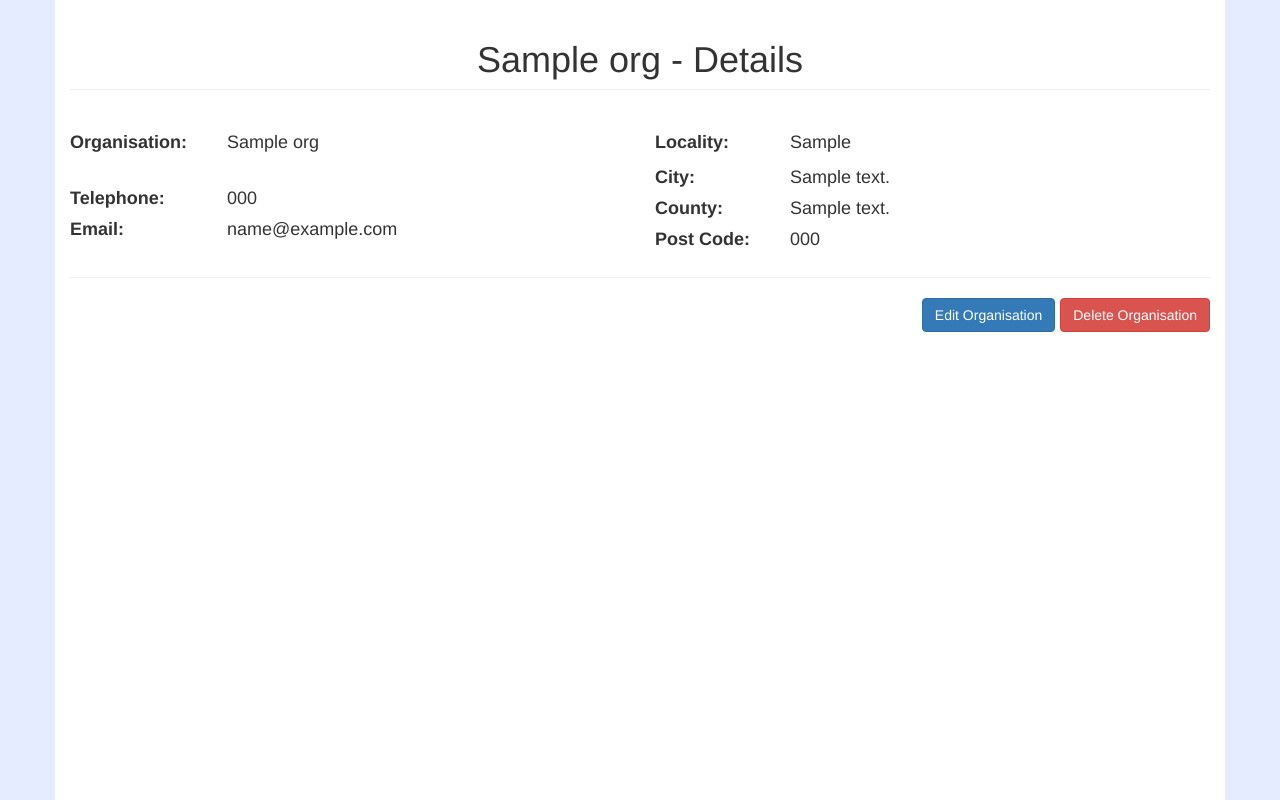
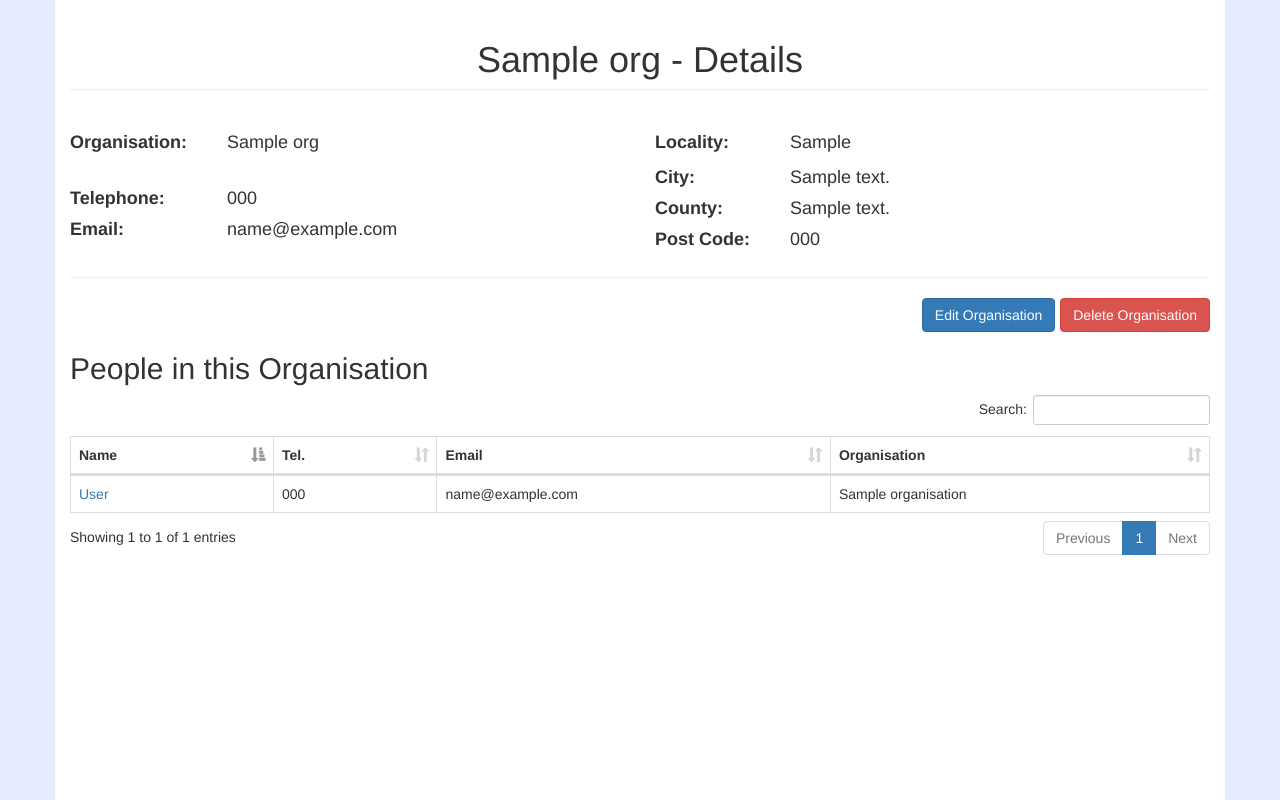
Before and after one commit to Alexceptional/Adm-Web-Assignment, a Django app: template addresses/templates/organisation.html in a window 1280 px wide. Run offline with Django 3.2, Linux system fonts and the light colour scheme; the template is opened without the code that fills it: most values are stand-ins (such as "Sample title", 1, 10 or a date in 2020); some libraries are stand-ins or nearby versions.

Commit message:
table for people in org

```diff
--- a/addresses/templates/home.html
+++ b/addresses/templates/home.html
@@ -50,7 +50,7 @@
                 <tbody>
                     {% for row in orgs %}
                         <tr>
-                            <td> {{ row.org_name }} </td>
+                            <td> <a href="{% url 'view_org' page_id=row.id %}" >{{ row.org_name }}</a> </td>
                             <td> {{ row.telephone }} </td>
                             <td> {{ row.email }} </td>
                         </tr>
--- a/addresses/templates/organisation.html
+++ b/addresses/templates/organisation.html
@@ -68,4 +68,43 @@
         </div>
     </div>
 
+    <div class="row">
+        <div class="col-lg-12">
+            <h2>People in this Organisation</h2>
+            <table class="table table-hover table-bordered" id="person-table">
+                <thead>
+                    <tr>
+                        <th> Name </th>
+                        <th> Tel. </th>
+                        <th> Email </th>
+                        <th> Organisation </th>
+                    </tr>
+                </thead>
+                <tbody>
+                    {% for row in people %}
+                        <tr>
+                            <td> <a href="{% url 'view_person' page_id=row.id %}" >{{ row.get_fullname }}</a> </td>
+                            <td> {{ row.telephone }} </td>
+                            <td> {{ row.email }} </td>
+                            <td> {{ row.organisation.org_name }} </td>
+                        </tr>
+                    {% endfor %}
+                </tbody>
+            </table>
+            <br>
+        </div>
+    </div>
+
+    <script>
+
+        $('#person-table').ready(function() {
+            $('#person-table').dataTable({
+                "lengthMenu": [[12, 50, -1], [12, 50, "All"]],
+                "bLengthChange": false,
+                "pageLength": 6
+            });
+        });
+
+    </script>
+
 {% endblock %}
--- a/addresses/views.py
+++ b/addresses/views.py
@@ -27,8 +27,9 @@ def update_person(request, **kwargs):
 def view_org(request, **kwargs):
 
     org = Organisation.objects.get(id=kwargs['page_id'])
+    people = Person.objects.filter(organisation=org)
 
-    return render(request, 'organisation.html', {'org': org})
+    return render(request, 'organisation.html', {'org': org, 'people': people})
 
 
 def update_org(request, **kwargs):
```
Also changed, not shown: addresses/templates/person.html (+7 -0 lines).
